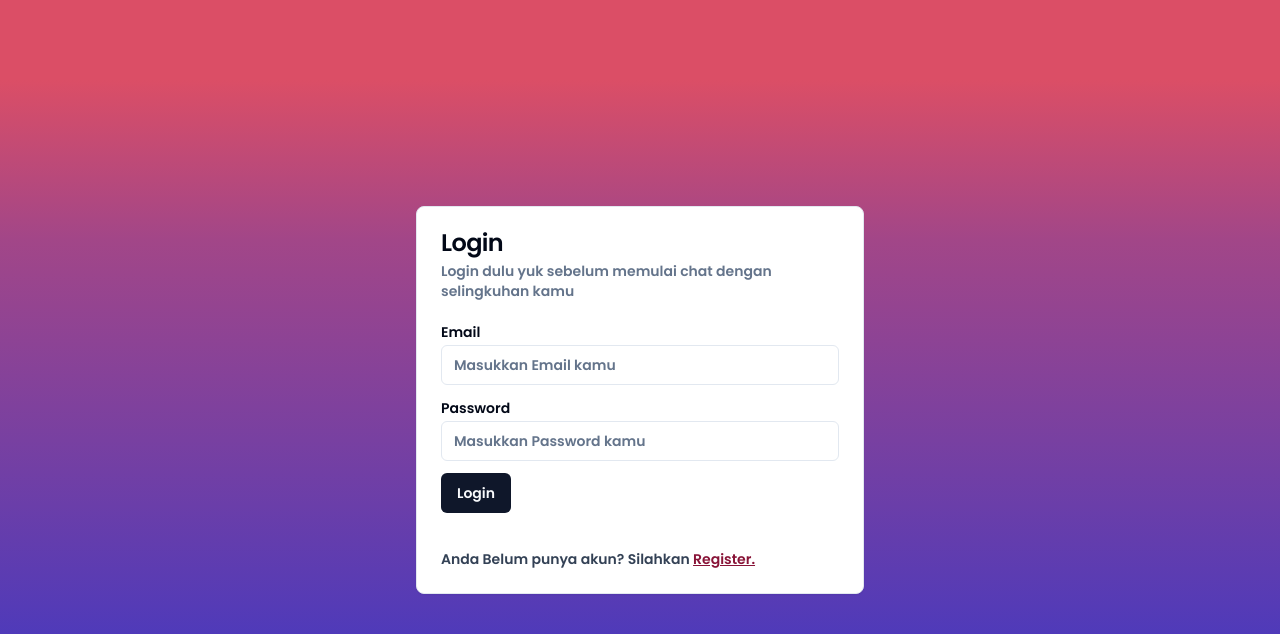
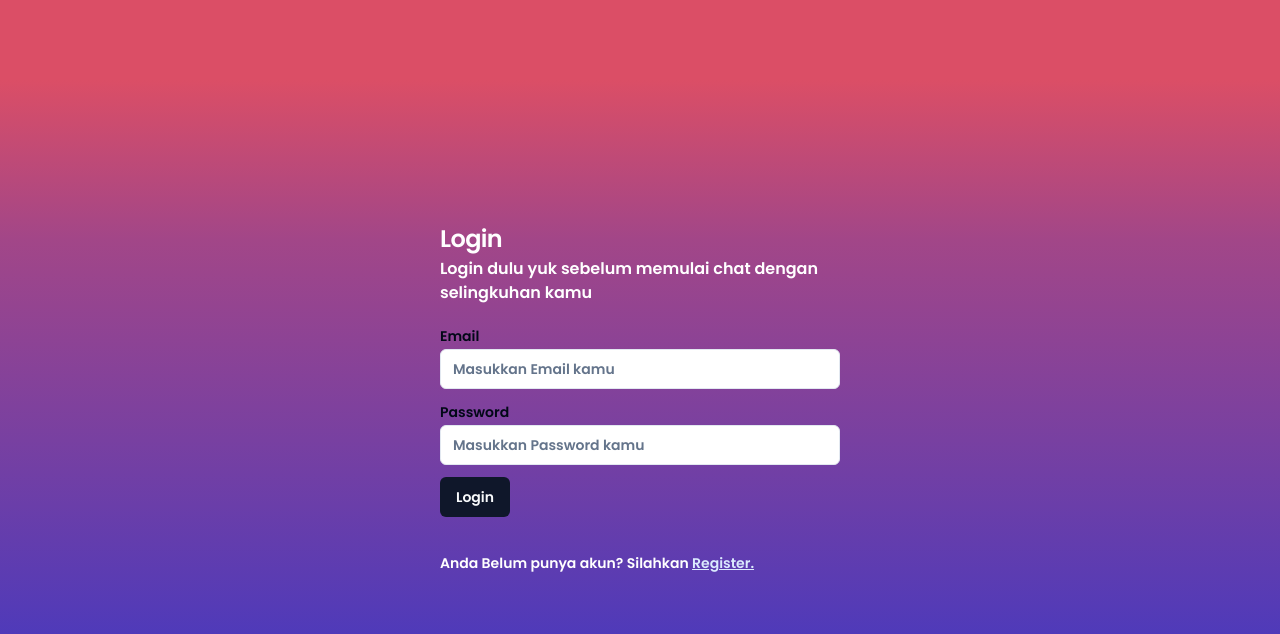
Before and after one commit to Skilvul-KM4-FE8/selingkuh-ts, a Next.js app: page /login in a window 1280 px wide. Shown: the top 634 px of the page. Built offline with nearby package versions, Linux system fonts and the light colour scheme.

Commit message:
push login ui

```diff
--- a/src/app/login/page.tsx
+++ b/src/app/login/page.tsx
@@ -64,12 +64,12 @@ export default function Page() {
   return (
     <div className="flex items-center justify-center min-h-screen bg-selingkuh">
       <Toaster />
-      <Card className="w-full max-w-md lg:7/12 md:w-screen m-5">
+      <div className="w-full max-w-md lg:7/12 md:w-screen">
         <CardHeader>
-          <CardTitle>Login</CardTitle>
-          <CardDescription>
+          <CardTitle className="text-white">Login</CardTitle>
+          <div className="text-white">
             Login dulu yuk sebelum memulai chat dengan selingkuhan kamu
-          </CardDescription>
+          </div>
         </CardHeader>
         <CardContent>
           <form className="">
@@ -96,7 +96,7 @@ export default function Page() {
               </div>
             </div>
             <Button
-              className="my-3"
+              className="my-3 w-full md:w-auto "
               onClick={async (e) => {
                 e.preventDefault();
                 handleSubmit.mutateAsync(login);
@@ -113,18 +113,18 @@ export default function Page() {
         </CardContent>
 
         <CardFooter className="grid">
-          <div className="text-slate-700  text-sm">
+          <div className="text-white  text-sm">
             Anda Belum punya akun? Silahkan{" "}
             <Link
               href={"/register"}
-              className="text-rose-900 hover:font-bold hover:text-blue-800 hover:underline text-sm underline"
+              className="text-blue-100 hover:font-bold hover:text-blue-300 hover:underline text-sm underline"
             >
               {" "}
               Register.
             </Link>
           </div>
         </CardFooter>
-      </Card>
+      </div>
     </div>
   );
 }
```
